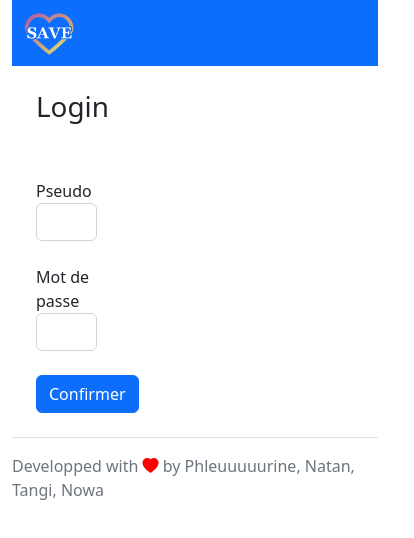
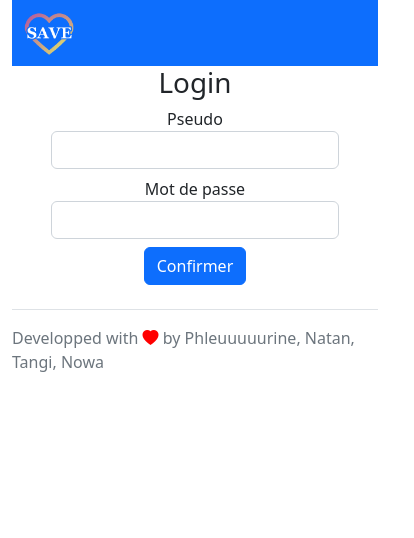
Before and after one commit to Noah-Langlois/Application_SAVE, a Vue app in the folder frontend/client_vue_global/: page /admin/login in a window 390 px wide. Shown: the top 538 px of the page, 414 px wide, since content can reach past the window. Built offline with nearby package versions, Linux system fonts and the light colour scheme.

Commit message:
Version mobile du login admin

```diff
--- a/frontend/client_vue_global/src/components/LoginAdmin.vue
+++ b/frontend/client_vue_global/src/components/LoginAdmin.vue
@@ -6,6 +6,9 @@ const router = useRouter()
 
 const store = inject('STORE')
 store.methods.setUserType('admin')
+store.methods.setIsMobile()
+window.onresize = store.methods.setIsMobile
+
 
 function checkPassword(value) {
     let user = document.getElementById("login_pseudo").value
@@ -17,6 +20,8 @@ function checkPassword(value) {
 </script>
 <template>
     <main>
+        <!--Version Ordinateur-->
+        <div id="desktopLoginAdmin" v-if="!store.state.isMobile">
             <div class="row">
                 <div class="m-4">
                     <h1>Login</h1>
@@ -36,5 +41,46 @@ function checkPassword(value) {
                     <button class="btn btn-primary" @click="checkPassword('HomeAdmin')">Confirmer</button>
                 </div>
             </div>
+        </div>
+
+        <!--Version Mobile-->
+
+        <div id="mobileLoginAdmin" v-else>
+            <div class="row justify-content-center">
+                <div class="col container text-center">
+                    <h1>Login</h1>
+                </div>
+            </div>
+            <div class="row justify-content-center">
+                <div class="col container text-center">
+                    <label>Pseudo</label>
+                </div>
+            </div>
+            <div class="row justify-content-center">
+                <div class="col d-flex justify-content-center">
+                    <input type="text" class="form-control" id="login_pseudo" style="max-width: 18rem;"/>
+                </div>
+            </div>
+            <div class="row justify-content-center mt-2">
+                <div class="col container text-center">
+                    <label>Mot de passe</label>
+                </div>
+            </div>
+            <div class="row justify-content-center">
+                <div class="col d-flex justify-content-center">
+                    <input type="text" class="form-control" id="login_password" style="max-width: 18rem;"/>
+                </div>
+            </div>
+            <div class="row justify-content-center">
+                <div class="col container text-center">
+                    <p v-if="!store.state.rightPassword">Mot de passe incorrect</p>
+                </div>
+            </div>
+            <div class="row justify-content-center mt-2">
+                <div class="col container text-center">
+                    <button class="btn btn-primary" @click="checkPassword('HomeAdmin')">Confirmer</button>
+                </div>
+            </div>
+        </div>
     </main>
 </template>
```
Lines whose indentation alone changed are shown as unchanged.
